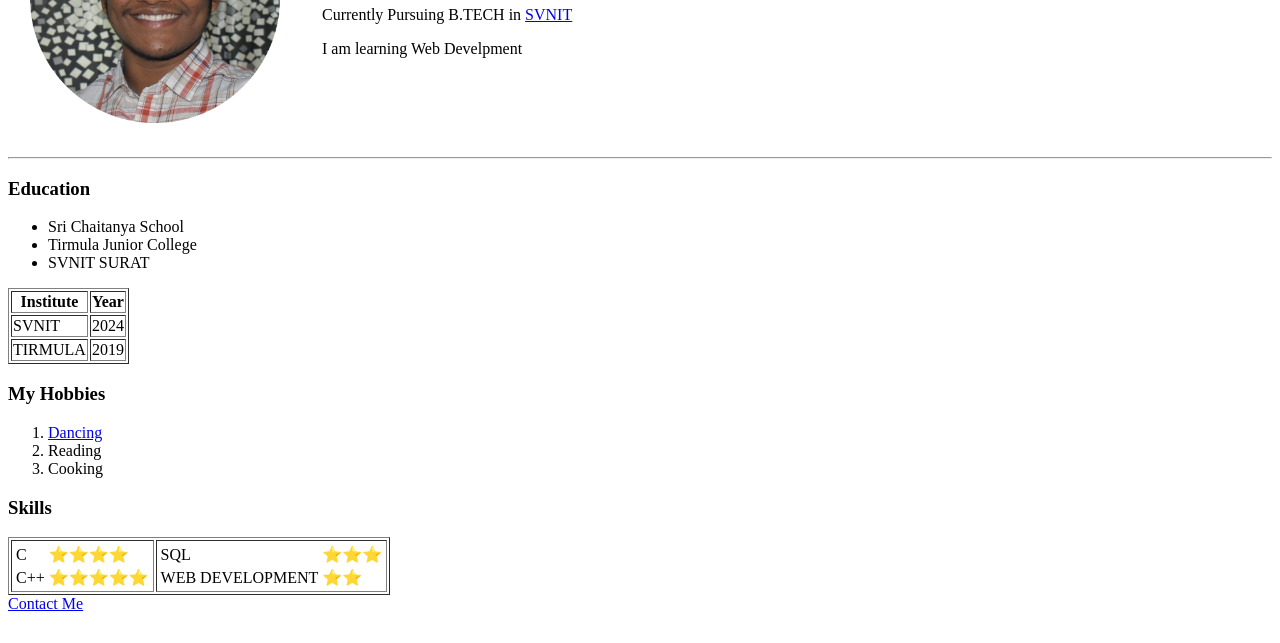
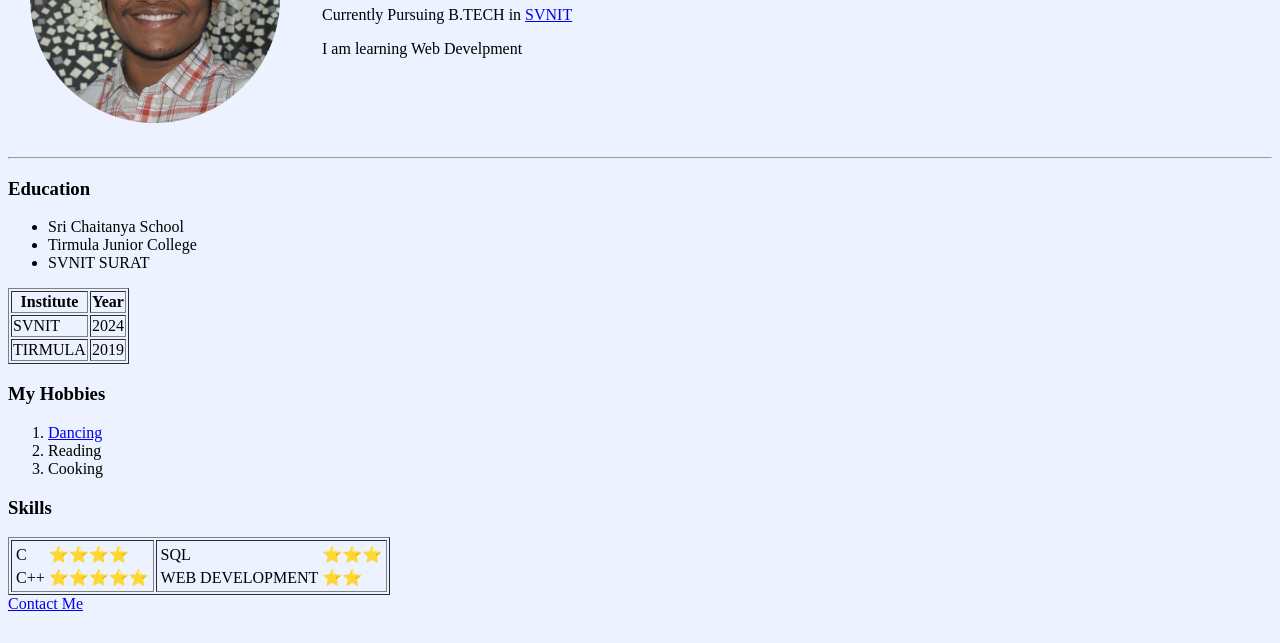
Before and after one commit to vijayneelagiri/CV, a plain HTML site: page index.html in a window 1280 px wide. Shown: the part 157-800 px from the top of the page. Drawn offline with Linux system fonts and the light colour scheme.

Commit message:
Update index.html

```diff
--- a/index.html
+++ b/index.html
@@ -8,7 +8,7 @@
  </head>
 
 
- <body>
+ <body style="background-color:#ECF2FF">
     <table cellpadding="20">
         <tr>
             <td><img src="Vijay.png"alt="Vijay" height="250"width="250"></td>
```
